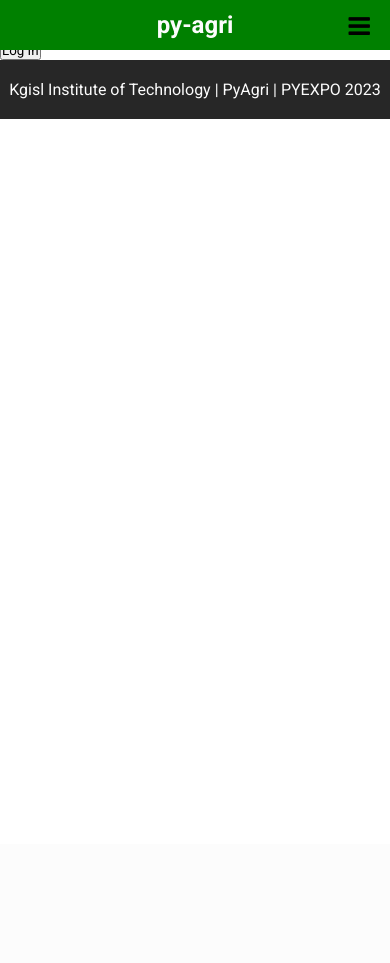
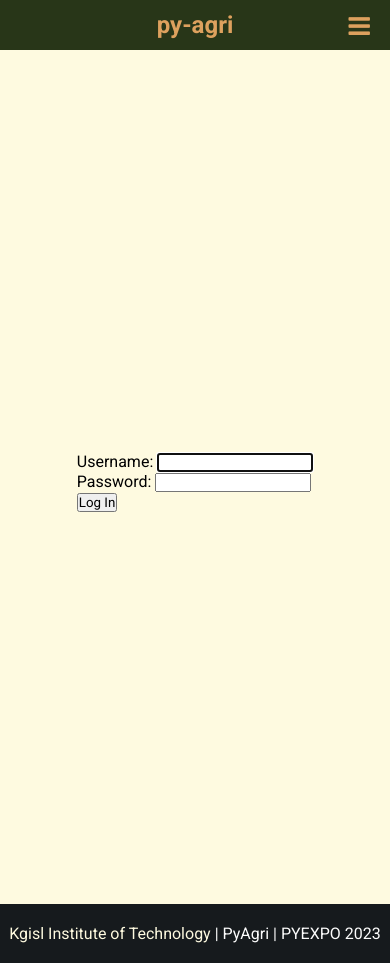
Before and after one commit to gdevakrishnan/py_agri, a Django app: page /login/ in a window 390 px wide. Before the commit the page ends 119 px from the top, so only its background shows below. Run offline with Django 4.2, Linux system fonts and the light colour scheme.

Commit message:
basic ui is completed successfully

```diff
--- a/agri_app/static/css/style.css
+++ b/agri_app/static/css/style.css
@@ -1,4 +1,13 @@
 @import url("https://fonts.googleapis.com/css2?family=Roboto:wght@300;400;500;700&display=swap");
+
+:root {
+  --main1: #283618;
+  --main2: #606c38;
+  --main3: #bc6c25;
+  --main4: #dda15e;
+  --footer: #161a1d;
+  --bg: #fefae0;
+}
 
 * {
   margin: 0;
@@ -13,6 +22,7 @@ body {
   width: 100vw;
   height: 100vh;
   overflow-x: hidden;
+  background-color: var(--bg);
 }
 
 section {
@@ -25,7 +35,7 @@ nav {
   width: 100%;
   height: 50px;
   padding: 0px 20px;
-  background-color: green;
+  background-color: var(--main1);
   display: flex;
   justify-content: space-between;
   align-items: center;
@@ -35,7 +45,7 @@ nav {
 }
 
 nav h2 .logo {
-  color: #fcfcfc;
+  color: var(--main4);
 }
 
 nav ul {
@@ -49,10 +59,15 @@ nav ul li {
 }
 
 nav ul li a {
-  color: #fcfcfc;
+  color: var(--main4);
+}
+
+nav ul li:hover a {
+  color: var(--main3);
 }
 
 #check, nav .fa-bars{
+  color: var(--main4);
   display: none;
 }
 
@@ -85,7 +100,7 @@ nav ul li a {
     height: 100vh;
     top: 50px;
     right: -40%;
-    background-color: greenyellow;
+    background-color: var(--main2);
     flex-direction: column;
     z-index: 1000;
     transition: all 0.6s linear;
@@ -95,6 +110,21 @@ nav ul li a {
     width: 100%;
     display: flex;
     justify-content: center;
+    line-height: 60px;
+    margin: 8px 0px;
+  }
+
+  nav ul li a {
+    height: auto;
+    border-radius: 20px;
+    padding: 0px 20px;
+    border: 2px solid transparent;
+  }
+
+  nav ul li a:hover {
+    color: var(--main3);
+    background-color: var(--main1);
+    border-color: var(--main4);
   }
 
   #check:checked ~ ul {
@@ -110,7 +140,7 @@ nav ul li a {
   display: flex;
   justify-content: center;
   align-items: center;
-  background-color: #272727;
+  background-color: var(--footer);
   padding: 20px 0px;
 }
 
@@ -120,7 +150,7 @@ nav ul li a {
 }
 
 .footer p a {
-  color: #fcfcfc;
+  color: var(--bg);
 }
 
 
@@ -139,7 +169,7 @@ nav ul li a {
   height: 300px;
   border-radius: 50%;
   padding: 10px;
-  border: 4px solid green;
+  border: 4px solid var(--main2);
   margin: 10px 0px 25px;
 }
 
@@ -151,6 +181,7 @@ nav ul li a {
 
 .about .title {
   margin-bottom: 15px;
+  color: var(--main2);
 }
 
 .about .content {
@@ -190,3 +221,12 @@ nav ul li a {
   gap: 10px;
   padding: 20px;
 }
+
+/* LOGIN */
+.login {
+  width: 100%;
+  height: 100%;
+  display: flex;
+  justify-content: center;
+  align-items: center;
+}
--- a/agri_app/templates/login.html
+++ b/agri_app/templates/login.html
@@ -1,4 +1,5 @@
 {% extends 'template.html' %} {% block content %}
+<section class="login">
     <div class="container">
         <form method="post" autocomplete="off">
             {% csrf_token %}
@@ -6,4 +7,5 @@
             <button type="submit">Log In</button>
         </form>
       </div>
+</section>
 {% endblock %}
--- a/agri_app/templates/template.html
+++ b/agri_app/templates/template.html
@@ -21,6 +21,9 @@
           <li><a href="#">blogs</a></li>
 
           {% if user.is_authenticated %}
+          <li><a href="#">video</a></li>
+          <li><a href="#">surveys</a></li>
+          <li><a href="#">BOT</a></li>
           <li><a href="{% url 'profile'%}">profile</a></li>
           <li><a href="{% url 'logout'%}">logout</a></li>
           {% else %}
```
Lines whose indentation alone changed are shown as unchanged.
